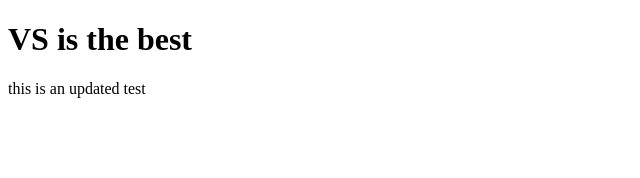
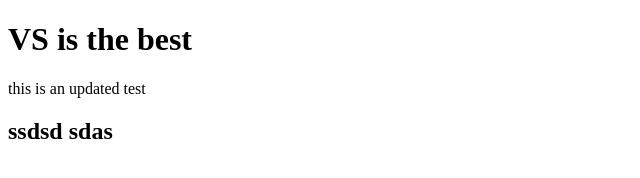
Before and after one commit to wobstech/wobstech, a plain HTML site: page VS-test/index.html in a window 1280 px wide. Shown: the whole page, without its empty margins (0-640 px from the left). Drawn offline with Linux system fonts and the light colour scheme.

Commit message:
h2 headline added

```diff
--- a/VS-test/index.html
+++ b/VS-test/index.html
@@ -8,5 +8,6 @@
 <body>
     <h1>VS is the best</h1>
     this is an updated test
+    <h2>ssdsd sdas </h2>
 </body>
 </html>
```
